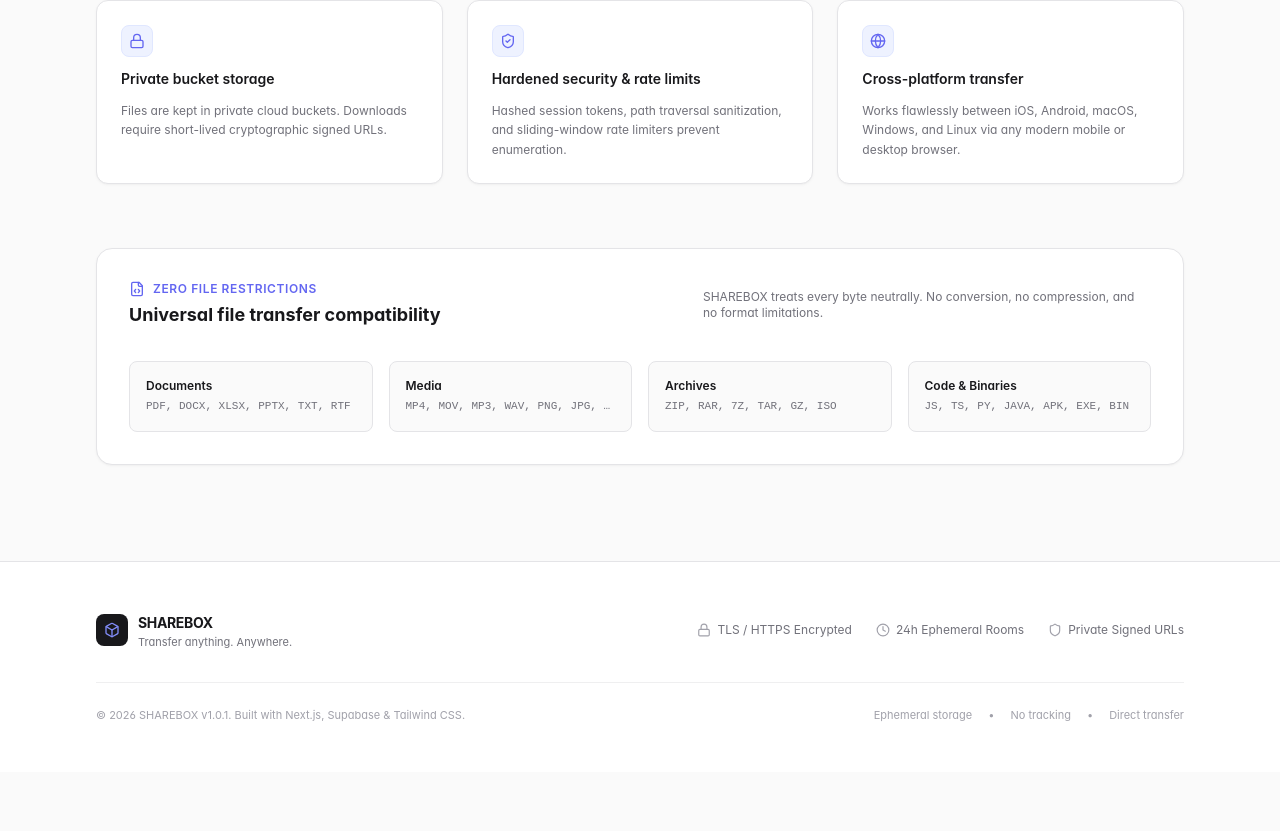
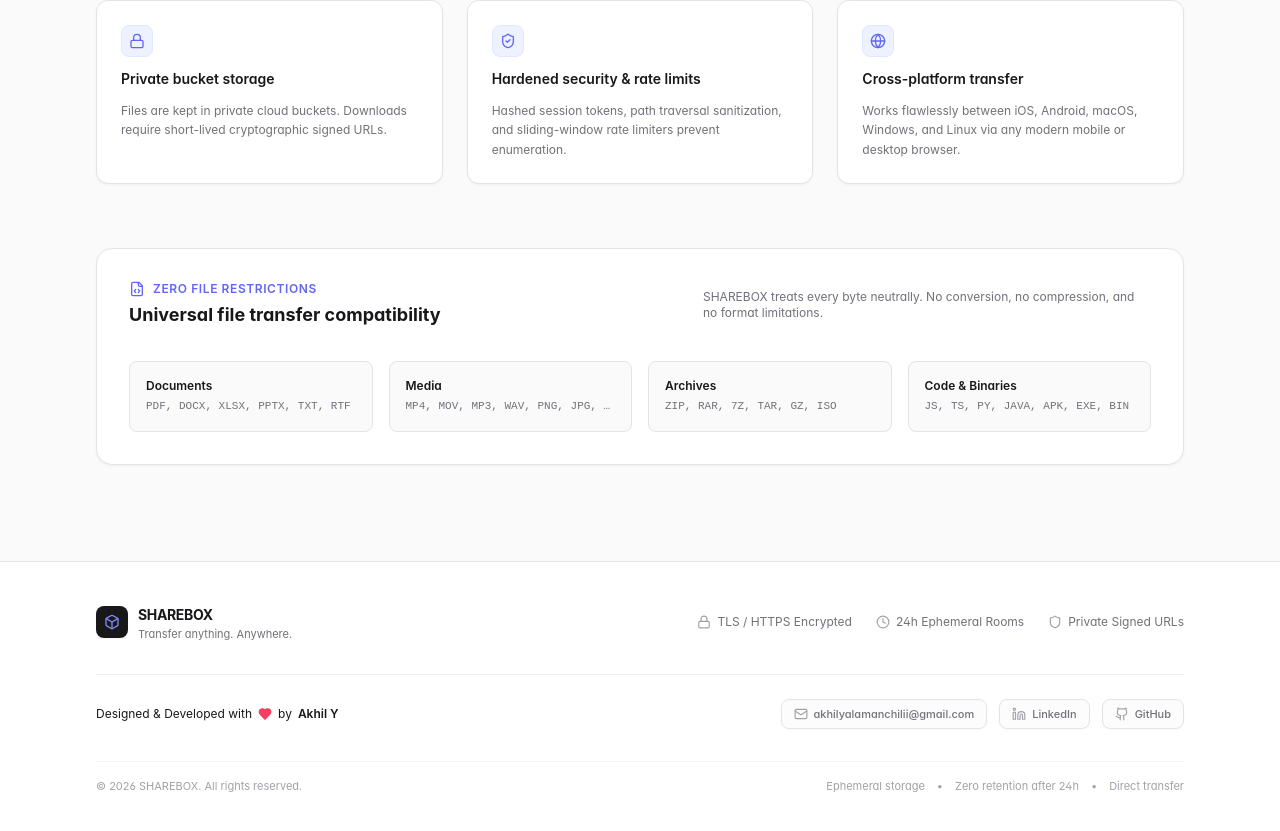
Before and after one commit to AKHIL-YALAMANCHILI18/SHAREBOX, a Next.js app: page / in a window 1280 px wide. Shown: the part 1869-2700 px from the top of the page. Before the commit the page ends 2641 px from the top, so only its background shows below. Built offline with nearby package versions, Linux system fonts and the light colour scheme.

Commit message:
feat(ui): add professional developer credit footer in root layout and update tests

```diff
--- a/src/app/layout.tsx
+++ b/src/app/layout.tsx
@@ -1,4 +1,5 @@
 import type { Metadata, Viewport } from 'next';
+import { Footer } from '@/components/layout/footer';
 import './globals.css';
 
 export const viewport: Viewport = {
@@ -31,7 +32,10 @@ export default function RootLayout({
   return (
     <html lang="en" className="h-full">
       <body className="min-h-full flex flex-col bg-background text-primary-text antialiased selection:bg-accent/15 selection:text-accent">
-        {children}
+        <div className="flex-1 flex flex-col">
+          {children}
+        </div>
+        <Footer />
       </body>
     </html>
   );
--- a/src/app/not-found.tsx
+++ b/src/app/not-found.tsx
@@ -4,7 +4,7 @@ import { Button } from '@/components/ui/button';
 
 export default function NotFound() {
   return (
-    <div className="min-h-screen flex items-center justify-center bg-background px-4">
+    <div className="flex-1 flex items-center justify-center bg-background px-4 py-16">
       <div className="max-w-md w-full text-center space-y-6">
         <div className="inline-flex items-center justify-center w-14 h-14 rounded-2xl bg-zinc-100 border border-sb-border text-secondary-text mb-2">
           <FileQuestion className="w-7 h-7" />
--- a/src/app/page.tsx
+++ b/src/app/page.tsx
@@ -2,18 +2,16 @@ import { Header } from '@/components/landing/header';
 import { Hero } from '@/components/landing/hero';
 import { HowItWorks } from '@/components/landing/how-it-works';
 import { Features } from '@/components/landing/features';
-import { Footer } from '@/components/landing/footer';
 
 export default function HomePage() {
   return (
-    <div className="min-h-screen flex flex-col bg-background">
+    <div className="flex-1 flex flex-col bg-background">
       <Header />
       <main className="flex-1">
         <Hero />
         <HowItWorks />
         <Features />
       </main>
-      <Footer />
     </div>
   );
 }
--- a/src/app/room/[code]/page.tsx
+++ b/src/app/room/[code]/page.tsx
@@ -53,9 +53,9 @@ export default async function RoomPage({ params }: RoomPageProps) {
 
   if (isExpired) {
     return (
-      <div className="min-h-screen bg-background">
+      <div className="flex-1 flex flex-col bg-background">
         <RoomHeader room={room} participantCount={0} />
-        <main className="container-tight py-12">
+        <main className="container-tight py-12 flex-1">
           <RoomExpired />
         </main>
       </div>
--- a/src/components/landing/footer.tsx
+++ b/src/components/landing/footer.tsx
@@ -1,53 +1 @@
-import React from 'react';
-import Link from 'next/link';
-import { Box, Lock, Shield, Clock } from 'lucide-react';
-
-export function Footer() {
-  return (
-    <footer className="w-full border-t border-sb-border bg-surface py-12 mt-auto">
-      <div className="container-wide space-y-8">
-        <div className="flex flex-col md:flex-row items-start md:items-center justify-between gap-6">
-          <div className="flex items-center gap-2.5">
-            <div className="w-8 h-8 rounded-lg bg-primary-text flex items-center justify-center text-white">
-              <Box className="w-4 h-4 text-indigo-400" />
-            </div>
-            <div>
-              <span className="font-bold tracking-tight text-sm text-primary-text">
-                SHAREBOX
-              </span>
-              <p className="text-[11px] text-secondary-text">
-                Transfer anything. Anywhere.
-              </p>
-            </div>
-          </div>
-
-          <div className="flex flex-wrap items-center gap-6 text-xs text-secondary-text">
-            <div className="flex items-center gap-1.5">
-              <Lock className="w-3.5 h-3.5 text-zinc-400" />
-              <span>TLS / HTTPS Encrypted</span>
-            </div>
-            <div className="flex items-center gap-1.5">
-              <Clock className="w-3.5 h-3.5 text-zinc-400" />
-              <span>24h Ephemeral Rooms</span>
-            </div>
-            <div className="flex items-center gap-1.5">
-              <Shield className="w-3.5 h-3.5 text-zinc-400" />
-              <span>Private Signed URLs</span>
-            </div>
-          </div>
-        </div>
-
-        <div className="pt-6 border-t border-sb-border/60 flex flex-col sm:flex-row items-center justify-between gap-4 text-[11px] text-zinc-400">
-          <p>© {new Date().getFullYear()} SHAREBOX v1.0.1. Built with Next.js, Supabase & Tailwind CSS.</p>
-          <div className="flex items-center gap-4">
-            <span>Ephemeral storage</span>
-            <span>•</span>
-            <span>No tracking</span>
-            <span>•</span>
-            <span>Direct transfer</span>
-          </div>
-        </div>
-      </div>
-    </footer>
-  );
-}
+export { Footer } from '@/components/layout/footer';
--- /dev/null
+++ b/src/components/layout/footer.tsx
@@ -0,0 +1,97 @@
+import React from 'react';
+import { Box, Lock, Shield, Clock, Heart, Mail, Linkedin, Github } from 'lucide-react';
+
+export function Footer() {
+  return (
+    <footer className="w-full border-t border-sb-border bg-surface py-10 mt-auto">
+      <div className="container-wide space-y-8">
+        {/* Top row: Brand + Security Features */}
+        <div className="flex flex-col md:flex-row items-start md:items-center justify-between gap-6">
+          <div className="flex items-center gap-2.5">
+            <div className="w-8 h-8 rounded-lg bg-primary-text flex items-center justify-center text-white shadow-subtle">
+              <Box className="w-4 h-4 text-indigo-400" />
+            </div>
+            <div>
+              <span className="font-bold tracking-tight text-sm text-primary-text">
+                SHAREBOX
+              </span>
+              <p className="text-[11px] text-secondary-text">
+                Transfer anything. Anywhere.
+              </p>
+            </div>
+          </div>
+
+          <div className="flex flex-wrap items-center gap-4 sm:gap-6 text-xs text-secondary-text">
+            <div className="flex items-center gap-1.5">
+              <Lock className="w-3.5 h-3.5 text-zinc-400" />
+              <span>TLS / HTTPS Encrypted</span>
+            </div>
+            <div className="flex items-center gap-1.5">
+              <Clock className="w-3.5 h-3.5 text-zinc-400" />
+              <span>24h Ephemeral Rooms</span>
+            </div>
+            <div className="flex items-center gap-1.5">
+              <Shield className="w-3.5 h-3.5 text-zinc-400" />
+              <span>Private Signed URLs</span>
+            </div>
+          </div>
+        </div>
+
+        {/* Middle row: Developer Credit & Social Profiles */}
+        <div className="pt-6 border-t border-sb-border/60 flex flex-col md:flex-row items-start md:items-center justify-between gap-4">
+          <div className="flex items-center gap-1.5 text-xs text-primary-text">
+            <span>Designed &amp; Developed with</span>
+            <Heart className="w-3.5 h-3.5 text-rose-500 fill-rose-500 inline-block transition-transform hover:scale-125 duration-200" />
+            <span>by</span>
+            <span className="font-semibold text-primary-text">Akhil Y</span>
+          </div>
+
+          <div className="flex flex-wrap items-center gap-2 sm:gap-3 text-xs">
+            <a
+              href="mailto:akhilyalamanchilii@gmail.com"
+              className="inline-flex items-center gap-1.5 px-3 py-1.5 rounded-lg border border-sb-border bg-background/50 hover:bg-background hover:border-zinc-300 text-secondary-text hover:text-primary-text transition-all duration-150 shadow-subtle group"
+              title="Contact Akhil Y via Email"
+            >
+              <Mail className="w-3.5 h-3.5 text-zinc-400 group-hover:text-accent transition-colors" />
+              <span className="text-[11px] font-medium">akhilyalamanchilii@gmail.com</span>
+            </a>
+
+            <a
+              href="https://www.linkedin.com/in/akhil-y-b97b55289/"
+              target="_blank"
+              rel="noopener noreferrer"
+              className="inline-flex items-center gap-1.5 px-3 py-1.5 rounded-lg border border-sb-border bg-background/50 hover:bg-background hover:border-zinc-300 text-secondary-text hover:text-primary-text transition-all duration-150 shadow-subtle group"
+              title="Akhil Y on LinkedIn"
+            >
+              <Linkedin className="w-3.5 h-3.5 text-zinc-400 group-hover:text-[#0A66C2] transition-colors" />
+              <span className="text-[11px] font-medium">LinkedIn</span>
+            </a>
+
+            <a
+              href="https://github.com/AKHIL-YALAMANCHILI18"
+              target="_blank"
+              rel="noopener noreferrer"
+              className="inline-flex items-center gap-1.5 px-3 py-1.5 rounded-lg border border-sb-border bg-background/50 hover:bg-background hover:border-zinc-300 text-secondary-text hover:text-primary-text transition-all duration-150 shadow-subtle group"
+              title="Akhil Y on GitHub"
+            >
+              <Github className="w-3.5 h-3.5 text-zinc-400 group-hover:text-primary-text transition-colors" />
+              <span className="text-[11px] font-medium">GitHub</span>
+            </a>
+          </div>
+        </div>
+
+        {/* Bottom row: Copyright & Platform Notice */}
+        <div className="pt-4 border-t border-sb-border/40 flex flex-col sm:flex-row items-center justify-between gap-3 text-[11px] text-zinc-400">
+          <p>© 2026 SHAREBOX. All rights reserved.</p>
+          <div className="flex items-center gap-3">
+            <span>Ephemeral storage</span>
+            <span>•</span>
+            <span>Zero retention after 24h</span>
+            <span>•</span>
+            <span>Direct transfer</span>
+          </div>
+        </div>
+      </div>
+    </footer>
+  );
+}
--- a/src/components/room/room-client.tsx
+++ b/src/components/room/room-client.tsx
@@ -40,9 +40,9 @@ export function RoomClient({
 
   if (isExpired || !room.is_active) {
     return (
-      <div className="min-h-screen bg-background">
+      <div className="flex-1 flex flex-col bg-background">
         <RoomHeader room={room} participantCount={0} />
-        <main className="container-tight py-8">
+        <main className="container-tight py-8 flex-1">
           <RoomExpired />
         </main>
       </div>
@@ -50,7 +50,7 @@ export function RoomClient({
   }
 
   return (
-    <div className="min-h-screen flex flex-col bg-background">
+    <div className="flex-1 flex flex-col bg-background">
       <RoomHeader room={room} participantCount={participants.length} />
 
       <main className="container-tight py-6 sm:py-8 space-y-6 flex-1">
```
Also changed, not shown: 1 other file (tests, documents, lock files or other folders).
